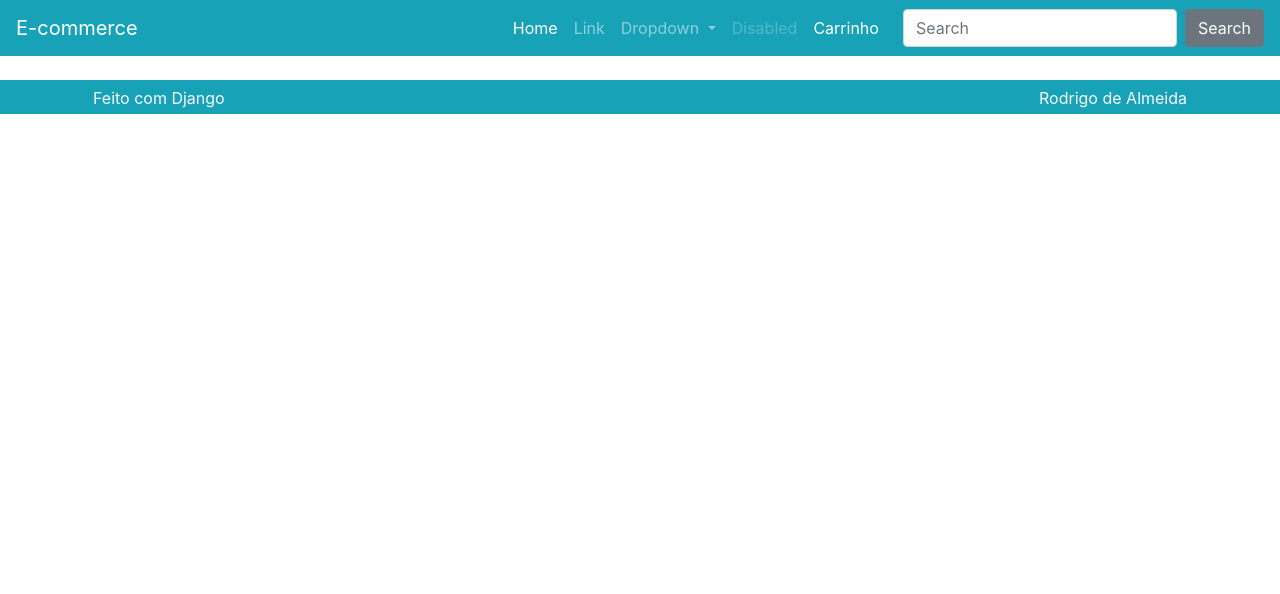
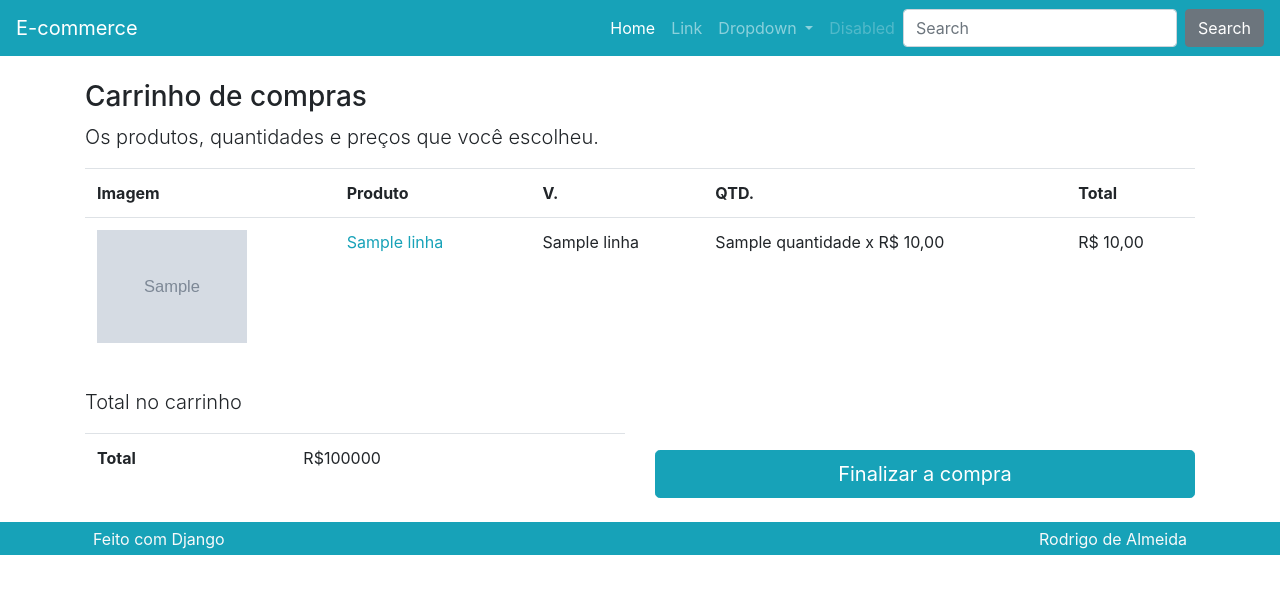
Before and after one commit to lordrodrigoo/E-commerce, a Django app: template produto/templates/produto/carrinho.html in a window 1280 px wide. Shown: the top 594 px of the page. Run offline with Django 5.2, Linux system fonts and the light colour scheme; the template is opened without the code that fills it: most values are stand-ins (such as "Sample title", 1, 10 or a date in 2020); grey boxes marked "Sample" are stand-in pictures; some libraries are stand-ins or nearby versions.

Commit message:
feat: create carrinho.html and ajusted views of produto

```diff
--- a/produto/templates/produto/carrinho.html
+++ b/produto/templates/produto/carrinho.html
@@ -1,10 +1,99 @@
 {% extends "base.html" %}
-
+{% load omfilters %}
+{% load static %}
 
 {% block conteudo %}
 
+{% if carrinho %}
 
-{{ request.session.carrinho }}
+<div class="row mt-3">
+    <div class="col">
+        <h3>Carrinho de compras</h3>
+        <p class="lead">Os produtos, quantidades e preços que você escolheu.</p>
+
+        <div class="table-responsive">
+            <table class="table">
+                <tr>
+                    <th class="d-none d-lg-block">Imagem</th>
+                    <th>Produto</th>
+                    <th>V.</th>
+                    <th>QTD.</th>
+                    <th>Total</th>
+                </tr>
+
+                {% for linha in  carrinho.values %}
+                <tr>
+                    <td class="d-none d-lg-block">
+                        <img class="cart-img" src="{% get_media_prefix %}{{ linha.imagem}}">
+                    </td>
+                    <td>
+                        <a href="{% url "produto:detalhe" linha.slug %}">
+                       {{ linha.produto_nome}}
+                        </a>
+
+                        <a class="ml-3" href="{% url "produto:removerdocarrinho" %}?vid={{ linha.variacao_id }}">
+                            <i class="fas fa-times-circle text-danger" aria-hidden="true"></i>
+                        </a>
+                    </td>
+                    <td>{{linha.variacao_nome}}</td>
+                    <td>
+                        {{linha.quantidade}} x
+                        {% if linha.preco_unitario_promocional %}
+                        {{linha.preco_unitario_promocional |formata_preco}}
+                        {% else %}
+                        {{linha.preco_unitario}}
+                        {% endif %}
 
 
+
+                    </td>
+
+                    {% if linha.preco_quantitativo_promocional %}
+                    <td>{{linha.preco_quantitativo_promocional |formata_preco}}</td>
+                    {% else %}
+                    <td>{{linha.preco_quantitativo |formata_preco}}</td>
+                    {% endif %}
+
+                </tr>
+                {% endfor %}
+
+
+            </table>
+        </div>
+    </div>
+</div>
+
+
+
+<div class="row mt-3">
+    <div class="col-lg">
+        <p class='lead'>Total no carrinho</p>
+
+        <div class='table-responsive'>
+            <table class="table">
+                <tr>
+                    <td class="font-weight-bold">Total</td>
+                    <td>R$100000</td>
+                </tr>
+            </table>
+        </div>
+    </div>
+    <div class="col-lg mt-auto">
+        <a class="btn btn-lg btn-block btn-primary" href="#">
+            Finalizar a compra
+        </a>
+    </div>
+</div>
+
+{% else %}
+
+<div class="row mt-3">
+    <div class="col">
+        <h3>Carrinho vazio</h3>
+        <p class="lead">Não há produtos no seu carrinho.</p>
+    </div>
+</div>
+
+{% endif %}
+
 {% endblock  %}
--- a/produto/templatetags/omfilters.py
+++ b/produto/templatetags/omfilters.py
@@ -6,3 +6,8 @@
 @register.filter
 def formata_preco(val):
     return utils.formata_preco(val)
+
+
+@register.filter
+def cart_total_qtd(carrinho):
+    return utils.cart_total_qtd(carrinho)
--- a/templates/partials/_nav.html
+++ b/templates/partials/_nav.html
@@ -1,4 +1,4 @@
-
+{% load omfilters %}
 
 <nav class="navbar navbar-dark bg-primary navbar-expand-lg">
     <a class="navbar-brand" href="{% url 'produto:lista' %}">E-commerce</a>
@@ -30,19 +30,23 @@
             <li class="nav-item">
                 <a class="nav-link disabled" href="#">Disabled</a>
             </li>
+
+            {% if request.session.carrinho %}
             <li class="nav-item">
-                <a class="nav-link nav-cart-link active" href="#">
+                <a class="nav-link nav-cart-link active" href="{% url "produto:carrinho" %}">
                     <span class="nav-cart-text mr-1">
                         Carrinho
                     </span>
                     <span class="nav-cart-count mr-1">
-                        <strong></strong>
+                        <strong>{{request.session.carrinho |cart_total_qtd}} x</strong>
                     </span>
                     <span class="nav-cart-icon mr-2">
                         <i class="fas fa-shopping-cart"></i>
                     </span>
                 </a>
             </li>
+            {% endif %}
+
         </ul>
         <form class="form-inline my-2 my-lg-0">
             <input class="form-control mr-sm-2" type="search" placeholder="Search" aria-label="Search">
--- a/utils/utils.py
+++ b/utils/utils.py
@@ -1,2 +1,6 @@
 def formata_preco(val):
     return f'R$ {val:.2f}'.replace('.', ',')
+
+
+def cart_total_qtd(carrinho):
+    return sum([item['quantidade'] for item in carrinho.values()])
```
Also changed, not shown: produto/views.py (+34 -6 lines).
